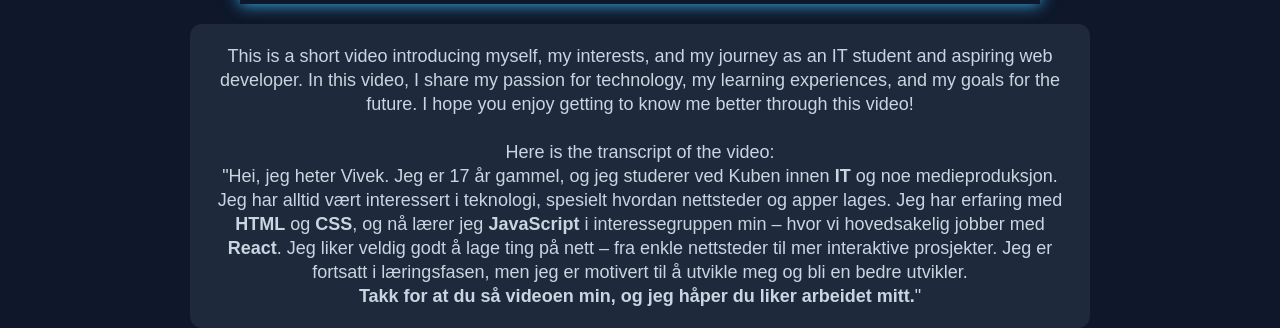
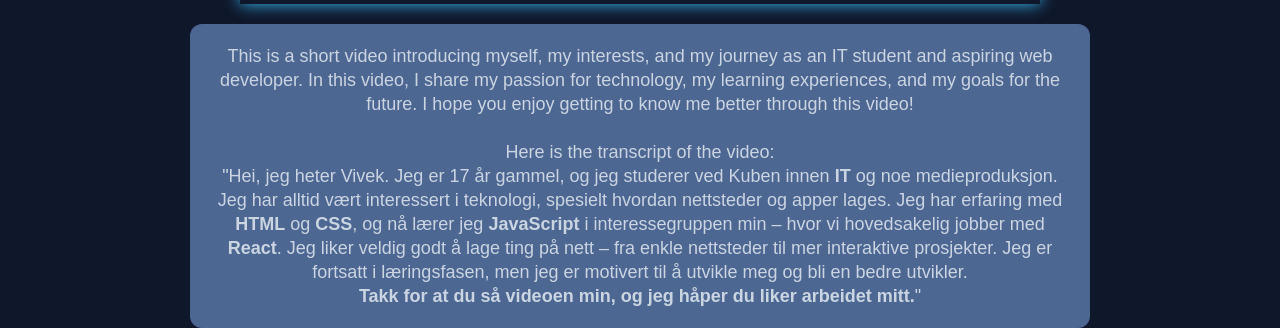
Before and after one commit to Vivek1835/Portfolio_Vivek, a plain HTML site: page video.html in a window 1280 px wide. Shown: the part 597-925 px from the top of the page. Drawn offline with Linux system fonts and the light colour scheme.

Commit message:
Update about section photo and modify subtitle background color

```diff
--- a/style.css
+++ b/style.css
@@ -307,7 +307,7 @@ body{
   text-decoration: underline;
 }
 .Subtitle{
-    background-color: #1e293b;
+    background-color: #4c6792;
     padding: 20px;
     margin-top: 20px;
     margin-left: 150px;
```
Also changed, not shown: index.html (+1 -1 lines).
